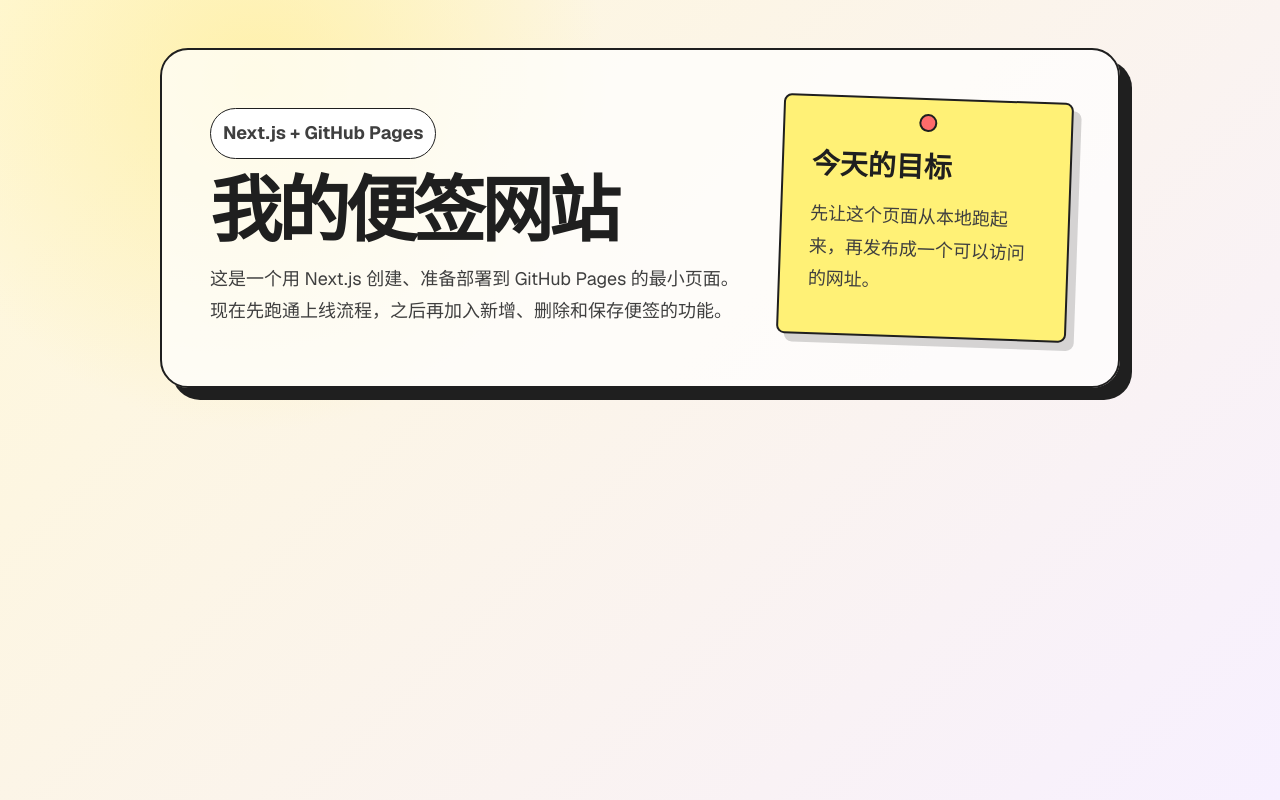
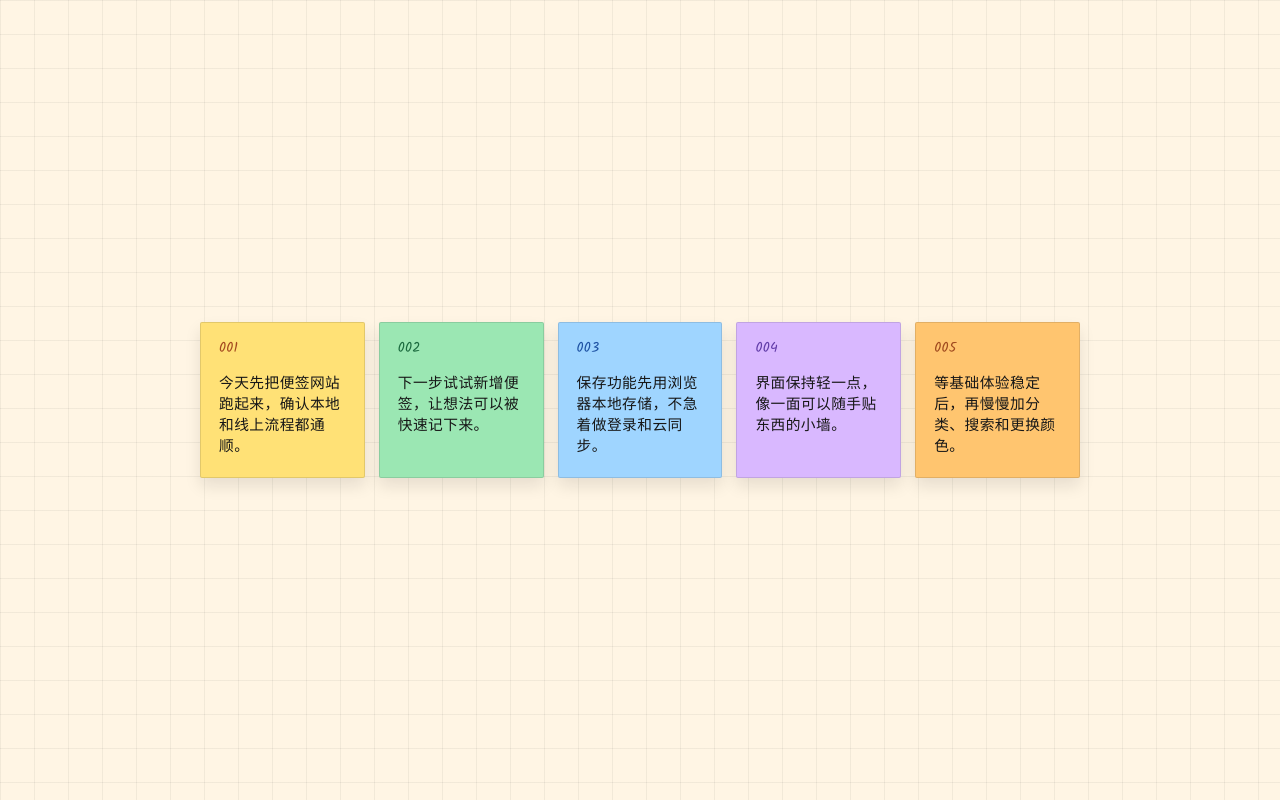
Before and after one commit to jaemin17/sticky-notes, a Next.js app: page / in a window 1280 px wide. Built offline with nearby package versions, Linux system fonts and the light colour scheme.

Commit message:
Apply sticky note wall styling
Reuse the existing sticky note palette and typography so the starter site has the same visual direction as the earlier note designs.

```diff
--- a/src/app/globals.css
+++ b/src/app/globals.css
@@ -1,4 +1,5 @@
 :root {
+  --bg: #fff5e4;
   --background: #ffffff;
   --foreground: #171717;
 }
@@ -25,7 +26,7 @@ body {
   display: flex;
   flex-direction: column;
   color: var(--foreground);
-  background: var(--background);
+  background: var(--bg);
   font-family: Arial, Helvetica, sans-serif;
   -webkit-font-smoothing: antialiased;
   -moz-osx-font-smoothing: grayscale;
--- a/src/app/layout.tsx
+++ b/src/app/layout.tsx
@@ -1,5 +1,5 @@
 import type { Metadata } from "next";
-import { Geist, Geist_Mono } from "next/font/google";
+import { Geist, Geist_Mono, Kalam } from "next/font/google";
 import "./globals.css";
 
 const geistSans = Geist({
@@ -10,6 +10,12 @@ const geistSans = Geist({
 const geistMono = Geist_Mono({
   variable: "--font-geist-mono",
   subsets: ["latin"],
+});
+
+const kalam = Kalam({
+  variable: "--font-kalam",
+  subsets: ["latin"],
+  weight: ["400"],
 });
 
 export const metadata: Metadata = {
@@ -23,7 +29,7 @@ export default function RootLayout({
   children: React.ReactNode;
 }>) {
   return (
-    <html lang="zh-CN" className={`${geistSans.variable} ${geistMono.variable}`}>
+    <html lang="zh-CN" className={`${geistSans.variable} ${geistMono.variable} ${kalam.variable}`}>
       <body>{children}</body>
     </html>
   );
--- a/src/app/page.module.css
+++ b/src/app/page.module.css
@@ -1,100 +1,124 @@
 .page {
+  display: grid;
+  place-items: center;
   min-height: 100vh;
   padding: 48px 24px;
   font-family: var(--font-geist-sans);
-  background:
-    radial-gradient(circle at 20% 10%, rgba(255, 238, 150, 0.7), transparent 28%),
-    linear-gradient(135deg, #fff8d8 0%, #f7f0ff 100%);
+  background-color: var(--bg);
+  background-image:
+    linear-gradient(rgba(17, 18, 23, 0.055) 1px, transparent 1px),
+    linear-gradient(90deg, rgba(17, 18, 23, 0.055) 1px, transparent 1px);
+  background-position: 0 0;
+  background-size: 34px 34px;
 }
 
 .board {
   display: grid;
-  grid-template-columns: minmax(0, 1.3fr) minmax(220px, 0.7fr);
-  gap: 32px;
+  grid-template-columns: repeat(auto-fit, minmax(156px, 1fr));
+  gap: 14px;
   width: 100%;
-  max-width: 960px;
+  max-width: 880px;
   margin: 0 auto;
-  padding: 48px;
-  border: 2px solid #1f1f1f;
-  border-radius: 28px;
-  background: rgba(255, 255, 255, 0.72);
-  box-shadow: 12px 12px 0 #1f1f1f;
-}
-
-.hero {
-  display: flex;
-  flex-direction: column;
-  justify-content: center;
-  gap: 18px;
-}
-
-.eyebrow {
-  width: fit-content;
-  padding: 8px 12px;
-  border: 1px solid #1f1f1f;
-  border-radius: 999px;
-  background: #ffffff;
-  font-size: 14px;
-  font-weight: 700;
-}
-
-.hero h1 {
-  max-width: 560px;
-  font-size: clamp(42px, 7vw, 72px);
-  line-height: 0.95;
-  letter-spacing: -0.06em;
-  text-wrap: balance;
-  color: #1f1f1f;
-}
-
-.hero p,
-.note p {
-  max-width: 560px;
-  font-size: 18px;
-  line-height: 1.8;
-  color: #3f3f3f;
+  padding: 0;
 }
 
 .note {
+  --note-accent: #ffe176;
+  --note-color: #d35a16;
   position: relative;
   display: flex;
-  min-height: 240px;
+  width: 100%;
+  min-height: 156px;
   flex-direction: column;
-  justify-content: center;
-  gap: 16px;
-  padding: 36px 28px 28px;
-  border: 2px solid #1f1f1f;
-  border-radius: 8px;
-  background: #fff176;
-  box-shadow: 8px 8px 0 rgba(31, 31, 31, 0.18);
-  transform: rotate(2deg);
+  justify-content: flex-start;
+  gap: 18px;
+  padding: 18px;
+  border: 1px solid rgba(17, 18, 23, 0.12);
+  border-radius: 2px;
+  background: var(--note-accent);
+  box-shadow: 0 8px 16px rgba(17, 18, 23, 0.1);
+  transition: border-color 160ms ease, box-shadow 160ms ease, transform 160ms ease;
 }
 
-.note h2 {
-  font-size: 28px;
-  color: #1f1f1f;
+.yellow {
+  --note-accent: #ffe176;
+  --note-color: #d35a16;
 }
 
-.pin {
-  position: absolute;
-  top: 14px;
-  left: 50%;
-  width: 18px;
-  height: 18px;
-  border: 2px solid #1f1f1f;
-  border-radius: 999px;
-  background: #ff6b6b;
-  transform: translateX(-50%);
+.green {
+  --note-accent: #9be7b3;
+  --note-color: #16884b;
+}
+
+.blue {
+  --note-accent: #9fd5ff;
+  --note-color: #1f66d1;
+}
+
+.purple {
+  --note-accent: #d9b8ff;
+  --note-color: #7c48d8;
+}
+
+.orange {
+  --note-accent: #ffc56f;
+  --note-color: #ce5a13;
+}
+
+.note:hover {
+  border-color: rgba(17, 18, 23, 0.18);
+  box-shadow: 0 18px 32px rgba(17, 18, 23, 0.16);
+  transform: translateY(-4px) scale(1.08);
+  z-index: 4;
+}
+
+.noteIndex {
+  color: color-mix(in oklab, var(--note-color) 78%, #111217);
+  font-size: 14px;
+  line-height: 1;
+  font-weight: 400;
+  letter-spacing: 0.02em;
+  font-family: var(--font-kalam), var(--font-geist-sans), system-ui, sans-serif;
+}
+
+.noteText {
+  display: block;
+  overflow-wrap: anywhere;
+  font-size: clamp(14px, 1.15vw, 17px);
+  line-height: 1.42;
+  font-weight: 400;
+  letter-spacing: 0.03em;
+}
+
+@media (min-width: 1400px) {
+  .noteIndex {
+    font-size: 16px;
+  }
+
+  .noteText {
+    font-size: clamp(16px, 1vw, 19px);
+  }
 }
 
 @media (max-width: 760px) {
   .board {
-    grid-template-columns: 1fr;
-    padding: 32px 24px;
-    box-shadow: 6px 6px 0 #1f1f1f;
+    grid-template-columns: repeat(2, minmax(0, 1fr));
+    max-width: 420px;
   }
 
   .note {
-    transform: none;
+    min-height: 168px;
   }
 }
+
+@media (max-width: 520px) {
+  .noteText {
+    font-size: 15px;
+  }
+}
+
+@media (max-width: 420px) {
+  .board {
+    grid-template-columns: 1fr;
+  }
+}
--- a/src/app/page.tsx
+++ b/src/app/page.tsx
@@ -1,23 +1,43 @@
 import styles from "./page.module.css";
+
+const sampleNotes = [
+  {
+    index: "001",
+    text: "今天先把便签网站跑起来，确认本地和线上流程都通顺。",
+    tone: "yellow",
+  },
+  {
+    index: "002",
+    text: "下一步试试新增便签，让想法可以被快速记下来。",
+    tone: "green",
+  },
+  {
+    index: "003",
+    text: "保存功能先用浏览器本地存储，不急着做登录和云同步。",
+    tone: "blue",
+  },
+  {
+    index: "004",
+    text: "界面保持轻一点，像一面可以随手贴东西的小墙。",
+    tone: "purple",
+  },
+  {
+    index: "005",
+    text: "等基础体验稳定后，再慢慢加分类、搜索和更换颜色。",
+    tone: "orange",
+  },
+] as const;
 
 export default function Home() {
   return (
     <div className={styles.page}>
       <main className={styles.board}>
-        <section className={styles.hero} aria-labelledby="page-title">
-          <p className={styles.eyebrow}>Next.js + GitHub Pages</p>
-          <h1 id="page-title">我的便签网站</h1>
-          <p>
-            这是一个用 Next.js 创建、准备部署到 GitHub Pages 的最小页面。
-            现在先跑通上线流程，之后再加入新增、删除和保存便签的功能。
-          </p>
-        </section>
-
-        <section className={styles.note} aria-label="示例便签">
-          <span className={styles.pin} aria-hidden="true" />
-          <h2>今天的目标</h2>
-          <p>先让这个页面从本地跑起来，再发布成一个可以访问的网址。</p>
-        </section>
+        {sampleNotes.map((note) => (
+          <section key={note.index} className={`${styles.note} ${styles[note.tone]}`} aria-label="示例便签">
+            <span className={styles.noteIndex}>{note.index}</span>
+            <span className={styles.noteText}>{note.text}</span>
+          </section>
+        ))}
       </main>
     </div>
   );
```
